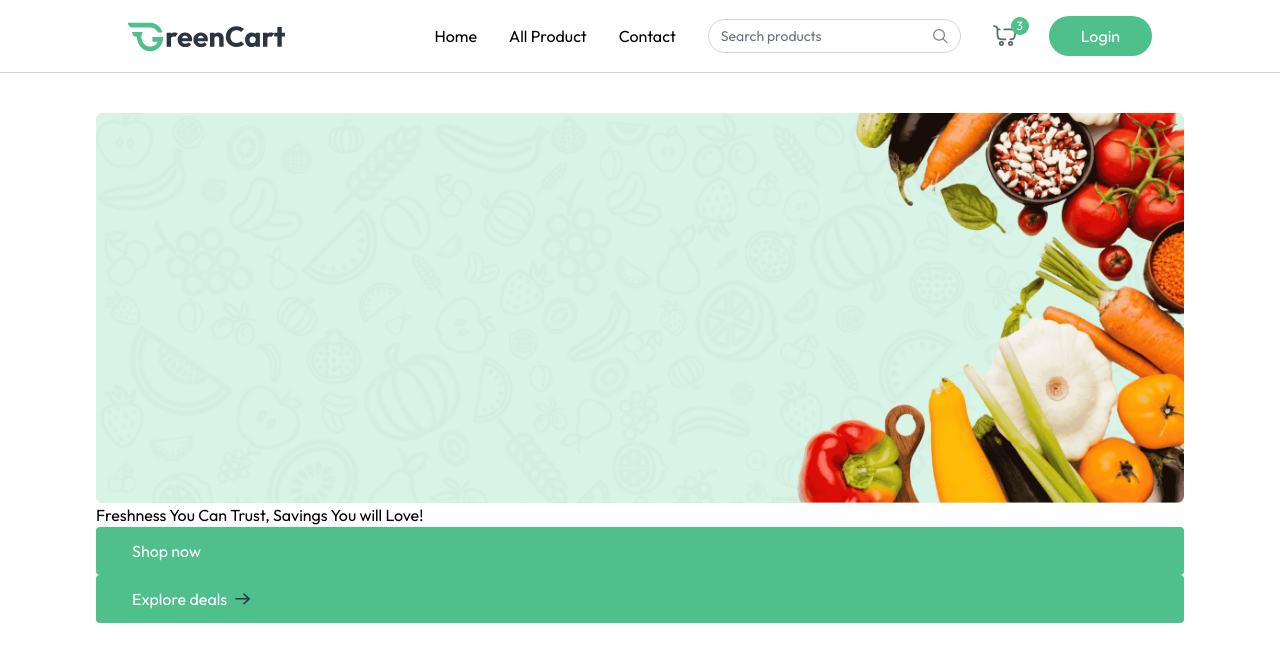
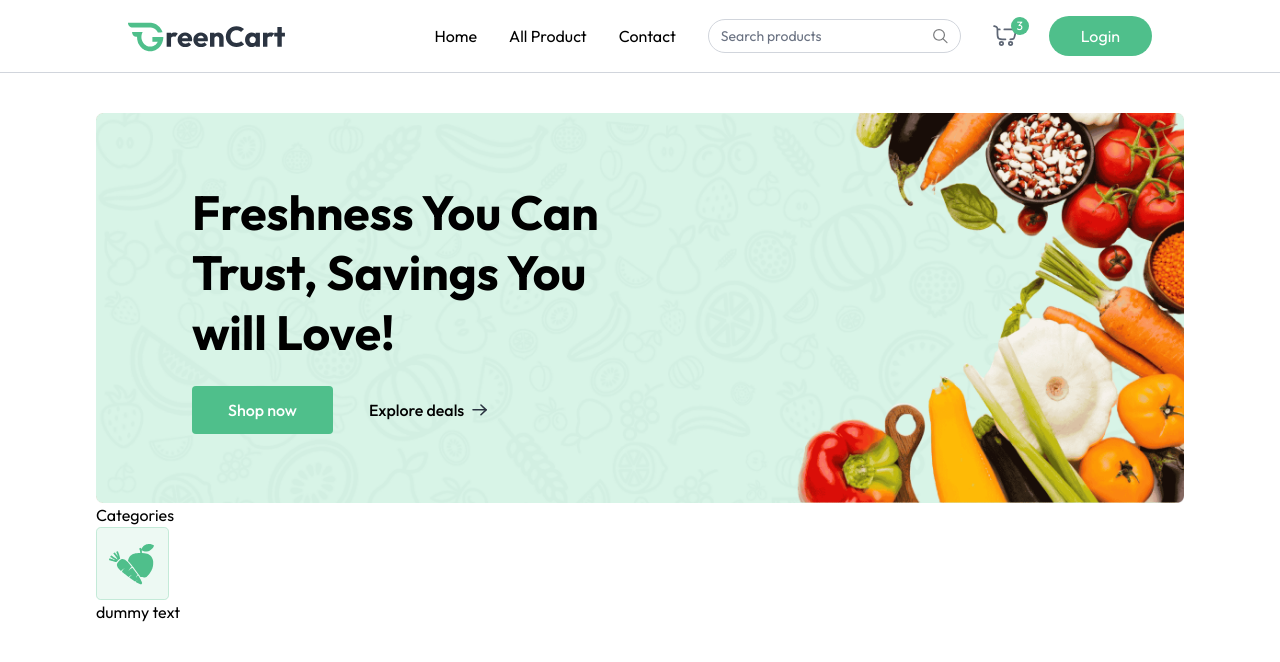
Before and after one commit to Sandeep2864/greencart-mern, a React (Vite) app in the folder client/: page / in a window 1280 px wide. Shown: the top 662 px of the page. Built offline with nearby package versions, Linux system fonts and the light colour scheme; a web font is replaced by a local one.

Commit message:
adding dummy categories list below main banner

```diff
--- /dev/null
+++ b/client/src/components/Categories.jsx
@@ -0,0 +1,18 @@
+import React from 'react'
+import { assets } from '../assets/assets'
+
+const Categories = () => {
+  return (
+    <div>
+      <p>Categories</p>
+      <div>
+        <div>
+            <img src={assets.box_icon} alt="" />
+            <p>dummy text</p>
+        </div>
+      </div>
+    </div>
+  )
+}
+
+export default Categories
--- a/client/src/components/MainBanner.jsx
+++ b/client/src/components/MainBanner.jsx
@@ -15,10 +15,10 @@
         alt="banner"
         className="w-full md:hidden"
       />
-      <div>
-        <h1>Freshness You Can Trust, Savings You will Love! </h1>
-      </div>
-      <div>
+      <div className="absolute inset-0 flex flex-col items-center md:items-start justify-end md:justify-center pb-24 md:pb-0 px-4 md:pl-18 lg:pl-24">
+        <h1 className="text-3xl md:text-4xl lg:text-5xl font-bold text-center md:text-left max-w-72 md:max-w-80 lg:max-w-105 leading-tight lg:leading-15">Freshness You Can Trust, Savings You will Love! </h1>
+
+      <div className="flex items-center mt-6 font-medium">
         <Link
           to={"/products"}
           className="group flex items-center gap-2 px-7 md:px-9 py-3 bg-primary hover:bg-primary-dull transition rounded text-white cursor-pointer"
@@ -32,7 +32,7 @@
         </Link>
       <Link
           to={"/products"}
-          className="group flex items-center gap-2 px-7 md:px-9 py-3 bg-primary hover:bg-primary-dull transition rounded text-white cursor-pointer"
+          className="group hidden md:flex items-center gap-2 px-9 py-3 cursor-pointer"
         >
           Explore deals
           <img
@@ -42,6 +42,7 @@
           />
         </Link>
       </div>
+       </div>
     </div>
   );
 };
--- a/client/src/pages/Home.jsx
+++ b/client/src/pages/Home.jsx
@@ -1,10 +1,12 @@
 import React from 'react'
 import MainBanner from '../components/MainBanner'
+import Categories from '../components/Categories'
 
 const Home = () => {
   return (
     <div className='mt-10 '>
       <MainBanner/>
+      <Categories/>
     </div>
   )
 }
```
